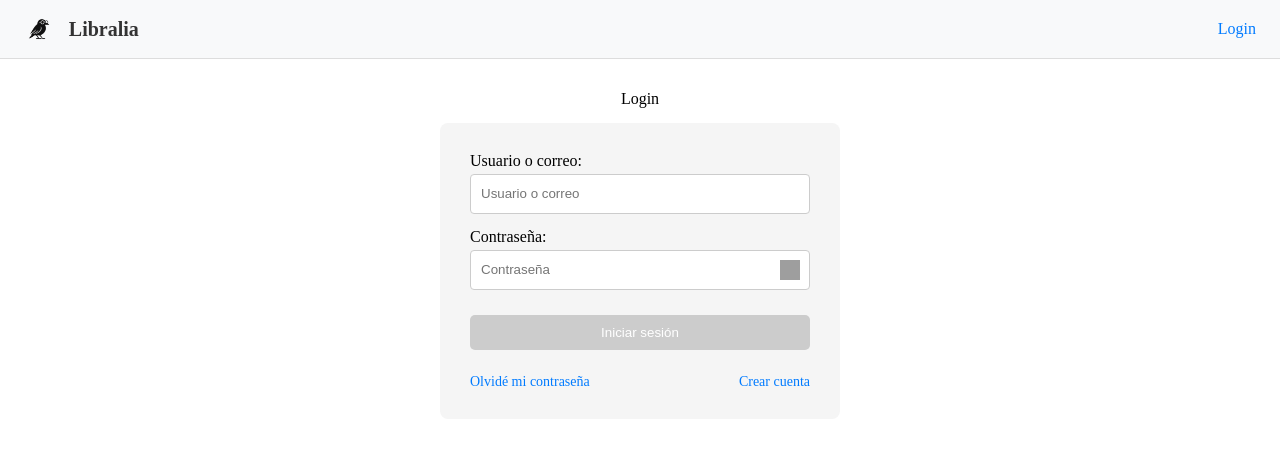
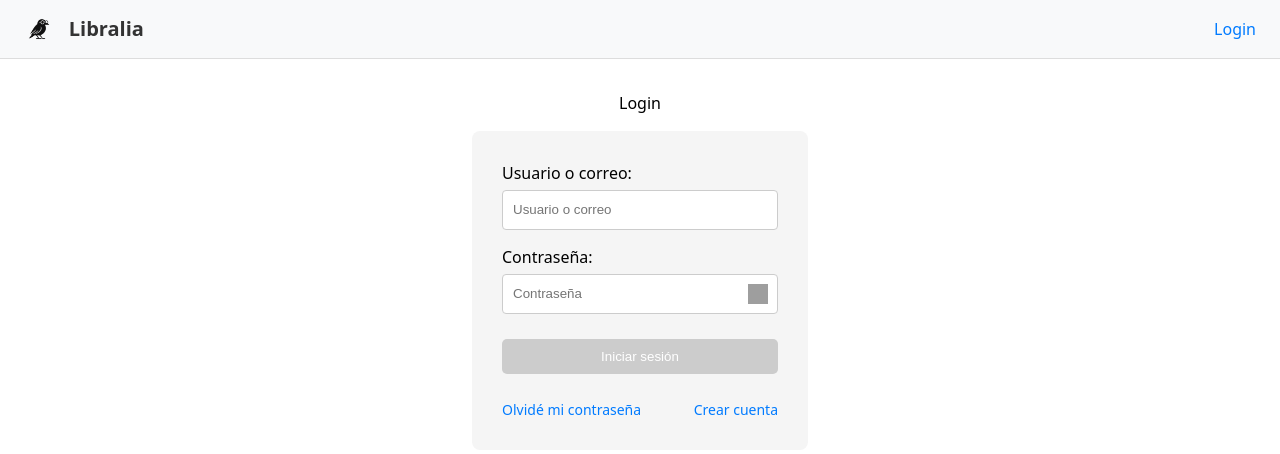
Before and after one commit to Minuke/libralia-frontend, an Angular app: page /auth/login in a window 1280 px wide. Shown: the top 454 px of the page. Built offline with nearby package versions, Linux system fonts and the light colour scheme; grey boxes are pictures that could not be loaded.

Commit message:
refactor styles for text editor, workspace page, and reset; improve layout consistency and add custom quill styles

```diff
--- a/src/app/features/editor/pages/workspace-page/workspace-page.component.scss
+++ b/src/app/features/editor/pages/workspace-page/workspace-page.component.scss
@@ -1,8 +1,8 @@
-
 :host {
   display: block;
   height: 100%;
 }
+
 .workspace-page {
   display: grid;
   grid-template-areas: "aside form";
@@ -29,6 +29,8 @@
   padding: 2rem;
   display: flex;
   flex-direction: column;
+  box-sizing: border-box;
+  width: 100%;
 }
 
 .workspace-page app-side-panel {
--- a/src/styles/base/_reset.scss
+++ b/src/styles/base/_reset.scss
@@ -1,80 +1,15 @@
-html,
-body,
-div,
-span,
-applet,
-object,
-iframe,
-h1,
-h2,
-h3,
-h4,
-h5,
-h6,
-p,
-blockquote,
-pre,
-a,
-abbr,
-acronym,
-address,
-big,
-cite,
-code,
-del,
-dfn,
-img,
-ins,
-kbd,
-q,
-s,
-samp,
-small,
-strike,
-sub,
-sup,
-tt,
-var,
-center,
-dl,
-dt,
-dd,
-ol,
-ul,
-li,
-fieldset,
-form,
-label,
-legend,
-table,
-caption,
-tbody,
-tfoot,
-thead,
-tr,
-th,
-td,
-article,
-aside,
-canvas,
-details,
-embed,
-figure,
-figcaption,
-footer,
-header,
-hgroup,
-main,
-menu,
-nav,
-output,
-ruby,
-section,
-summary,
-time,
-mark,
-audio,
-video {
+/* RESET PURO: neutraliza todos los estilos de navegadores */
+html, body, div, span, applet, object, iframe,
+h1, h2, h3, h4, h5, h6, p, blockquote, pre,
+a, abbr, acronym, address, big, cite, code,
+del, dfn, img, ins, kbd, q, s, samp, small,
+strike, sub, sup, tt, var, center,
+dl, dt, dd, ol, ul, li, fieldset, form, label, legend,
+table, caption, tbody, tfoot, thead, tr, th, td,
+article, aside, canvas, details, embed, figure,
+figcaption, footer, header, hgroup, main, menu,
+nav, output, ruby, section, summary, time, mark,
+audio, video {
   margin: 0;
   padding: 0;
   border: 0;
@@ -84,49 +19,32 @@ video {
 }
 
 /* HTML5 display-role reset for older browsers */
-article,
-aside,
-details,
-figcaption,
-figure,
-footer,
-header,
-hgroup,
-main,
-menu,
-nav,
-section {
+article, aside, details, figcaption, figure,
+footer, header, hgroup, main, menu, nav, section {
   display: block;
 }
 
-/* HTML5 hidden-attribute fix for newer browsers */
+/* HTML5 hidden-attribute fix */
 *[hidden] {
   display: none;
 }
 
-body {
-	line-height: 1;
-}
-
-menu,
-ol,
-ul {
+/* Listas */
+menu, ol, ul {
   list-style: none;
 }
 
-blockquote,
-q {
+/* Citas */
+blockquote, q {
   quotes: none;
 }
-
-blockquote:before,
-blockquote:after,
-q:before,
-q:after {
+blockquote:before, blockquote:after,
+q:before, q:after {
   content: "";
   content: none;
 }
 
+/* Tablas */
 table {
   border-collapse: collapse;
   border-spacing: 0;
@@ -138,50 +56,4 @@ a {
   text-decoration: none;
   color: inherit;
   cursor: pointer;
-
-	&:hover {
-		text-decoration: none;
 }
-}
-
-/* Restaurar estilos para compatibilidad con el editor */
-b,
-strong {
-	font-weight: bold;
-}
-
-i,
-em {
-	font-style: italic;
-}
-
-u {
-	text-decoration: underline;
-}
-
-s,
-strike,
-del {
-	text-decoration: line-through;
-}
-
-sub {
-	vertical-align: sub;
-	font-size: smaller;
-}
-
-sup {
-	vertical-align: super;
-	font-size: smaller;
-}
-
-code,
-kbd,
-samp {
-	font-family: monospace, monospace;
-	font-size: 1em;
-}
-
-html, body, app-root {
-  height: 100%;
-}
--- a/src/styles/styles.scss
+++ b/src/styles/styles.scss
@@ -1 +1,60 @@
 @use "./base/reset";
+@use "./vendors/custom-quill";
+
+/* 🔹 Box-sizing global y márgenes/padding consistentes */
+*, *::before, *::after {
+  box-sizing: border-box;
+}
+
+/* 🔹 HTML, body y app-root ocupan toda la pantalla */
+html, body, app-root {
+  width: 100%;
+  height: 100%;
+  font-family: system-ui, -apple-system, BlinkMacSystemFont, "Segoe UI", Roboto, "Helvetica Neue", Arial, sans-serif;
+  line-height: 1.5;
+  background-color: #fff;
+  color: #000;
+  scroll-behavior: smooth; /* scroll suave */
+  -webkit-font-smoothing: antialiased;
+  -moz-osx-font-smoothing: grayscale;
+}
+
+/* 🔹 Imágenes y medios responsivos */
+img, picture, video, canvas, svg {
+  display: block;
+  max-width: 100%;
+  height: auto;
+}
+
+/* 🔹 Tipografía adicional */
+b, strong {
+  font-weight: bold;
+}
+i, em {
+  font-style: italic;
+}
+u {
+  text-decoration: underline;
+}
+s, strike, del {
+  text-decoration: line-through;
+}
+sub {
+  vertical-align: sub;
+  font-size: smaller;
+}
+sup {
+  vertical-align: super;
+  font-size: smaller;
+}
+code, kbd, samp {
+  font-family: monospace, monospace;
+  font-size: 1em;
+}
+
+/* 🔹 Layout base de app-root */
+app-root {
+  display: flex;
+  flex-direction: column;
+  min-height: 100%;
+}
--- /dev/null
+++ b/src/styles/vendors/custom-quill.scss
@@ -0,0 +1,7 @@
+.ql-editor {
+  white-space: pre-wrap;
+  overflow-wrap: break-word;
+  word-break: break-word;
+  box-sizing: border-box;
+  max-width: 100%;
+}
```
Also changed, not shown: src/app/features/editor/components/text-editor/text-editor.component.scss (line endings or trailing spaces). Lines whose indentation alone changed are shown as unchanged.
